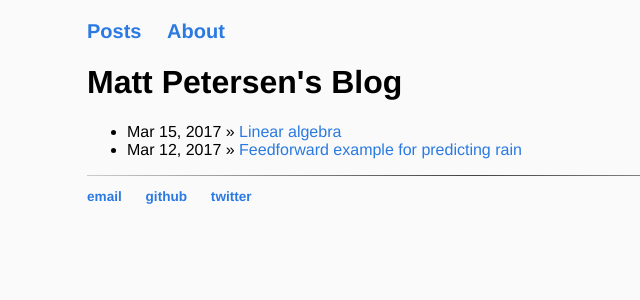
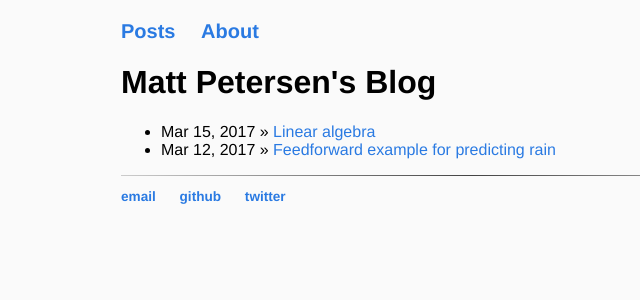
Before and after one commit to mattpetersen/mattpetersen.github.io, a Jekyll site: the page built from index.html, in a window 1280 px wide. Shown: the top 300 px of the page, without its empty margins (169-809 px from the left). Built offline with Jekyll 4.4.1, drawn with Linux system fonts in a browser that asks for light colours.

Commit message:
Try to fix device width 7

```diff
--- a/css/main.css
+++ b/css/main.css
@@ -5,7 +5,8 @@ html {
 
 body {
     margin: 0 auto;  /* center page content */
-    max-width: 60%;  /* constrain content to slim column */
+    width: 75%;
+    max-width: 700px;  /* constrain content to slim column */
 }
 
 header {
```
